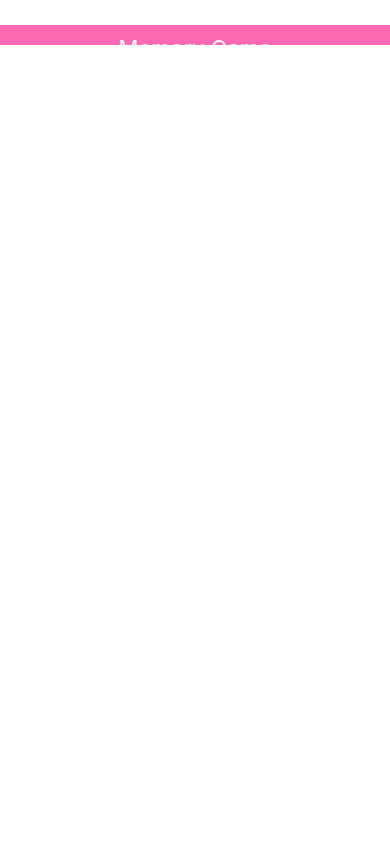
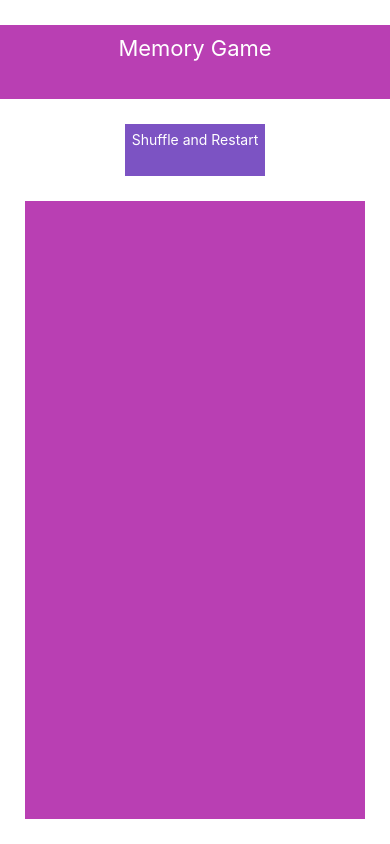
Before and after one commit to dglmartins/react_native_memory_game, a React Native app: screen / in a window 390 px wide. Built offline with nearby package versions, Linux system fonts and the light colour scheme.

Commit message:
built Header, button and game layout containers

```diff
--- a/App.js
+++ b/App.js
@@ -3,7 +3,9 @@ import { StyleSheet, Text, View } from 'react-native';
 import { createStore } from 'redux';
 import { Provider } from 'react-redux';
 // import reducer from './reducers';
-import Header from './components/Header'
+import Header from './components/Header';
+import ShuffleButton from './components/ShuffleButton';
+import GameContainer from './components/GameContainer';
 
 export default class App extends React.Component {
   render() {
@@ -11,6 +13,10 @@ export default class App extends React.Component {
       // <Provider store={createStore(reducer)}>
         <View style={styles.container}>
           <Header title="Memory Game"/>
+          <View style={{flex: 10}}>
+            <ShuffleButton/>
+            <GameContainer/>
+          </View>
           {/* <Text>Open up App.js to start working on your app!</Text>
           <Text>Changes you make will automatically reload.</Text>
           <Text>Shake your phone to open the developer menu.</Text> */}
@@ -24,8 +30,8 @@ const styles = StyleSheet.create({
   container: {
     flex: 1,
     backgroundColor: '#fff',
-    flexDirection: 'row',
-    alignItems: 'flex-start',
-    justifyContent: 'center',
+    flexDirection: 'column',
+    alignItems: 'stretch',
+    justifyContent: 'flex-start',
   },
 });
--- /dev/null
+++ b/components/GameContainer.js
@@ -0,0 +1,22 @@
+import React from 'react';
+import { StyleSheet, View } from 'react-native';
+import colors from '../utils/colors';
+
+const GameContainer = (props) => (
+  <View style={styles.gameContainer}>
+    {props.children}
+  </View>
+);
+
+const styles = StyleSheet.create({
+  gameContainer: {
+    flex: 12,
+    alignSelf: "stretch",
+    margin: 25,
+    height: 5,
+  	backgroundColor: colors.pink,
+  }
+})
+
+
+export default GameContainer;
--- a/components/Header/index.js
+++ b/components/Header.js
@@ -1,5 +1,6 @@
 import React from 'react';
 import { StyleSheet, Text, View } from 'react-native';
+import colors from '../utils/colors';
 
 const Header = ({ title }) => (
   <View style={styles.header}>
@@ -11,13 +12,13 @@ const styles = StyleSheet.create({
   header: {
     flex: 1,
     marginTop: 25,
-    height: 20,
-  	backgroundColor: "hotpink",
+    alignSelf: "stretch",
+  	backgroundColor: colors.pink,
   },
   headerText: {
     padding: 10,
   	fontSize: 22,
-  	color: "#fff",
+  	color: colors.white,
     textAlign: 'center'
   }
 });
--- /dev/null
+++ b/components/ShuffleButton.js
@@ -0,0 +1,27 @@
+import React from 'react';
+import { Text, TouchableOpacity, StyleSheet } from 'react-native';
+import colors from '../utils/colors';
+
+const ShuffleButton = (props) => (
+  <TouchableOpacity style={styles.button}>
+    <Text style={styles.reset}>Shuffle and Restart</Text>
+  </TouchableOpacity>
+);
+
+
+const styles = StyleSheet.create({
+  button: {
+    flex: 1,
+    alignSelf: 'center',
+    marginTop: 25,
+    height: 5,
+  	backgroundColor: colors.lightPurp,
+  },
+  reset: {
+    padding: 7,
+    textAlign: 'center',
+    color: colors.white
+  }
+})
+
+export default ShuffleButton;
--- /dev/null
+++ b/utils/colors.js
@@ -0,0 +1,23 @@
+// utils/colors.js
+
+export const purple = '#292477';
+export const gray = '#757575';
+export const white = '#fff';
+export const red = '#b71845';
+export const orange = '#f26f28';
+export const blue = '#4e4cb8';
+export const lightPurp = '#7c53c3';
+export const pink = '#b93fb3';
+
+const colors = {
+  purple,
+  gray,
+  white,
+  red,
+  orange,
+  blue,
+  lightPurp,
+  pink
+};
+
+export default colors;
```
